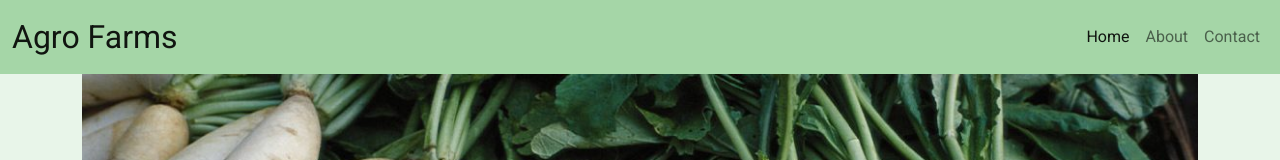
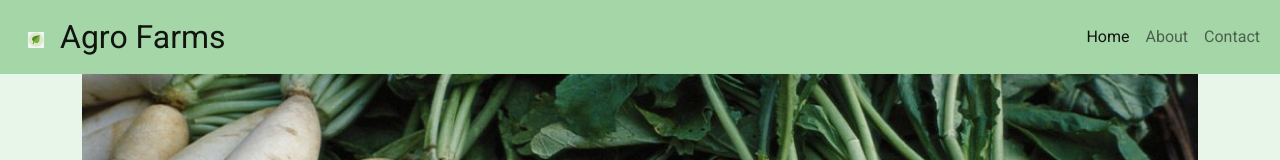
Before and after one commit to banurekhaMohan279/agro-Farms, a React (Create React App) app: page / in a window 1280 px wide. Shown: the top 160 px of the page. Built offline with nearby package versions, Linux system fonts and the light colour scheme.

Commit message:
Add header icon and update styles

```diff
--- a/src/App.scss
+++ b/src/App.scss
@@ -27,6 +27,14 @@ header {
 		font-size: 2rem;
 	}
 }
+
+.navbar-brand{
+  img{
+    width: 1rem;
+    height: 1rem;
+    margin: 0 1rem 0 1rem;
+  }
+}
 main {
 	background: $primary-color;
 }
--- a/src/Header.js
+++ b/src/Header.js
@@ -1,8 +1,11 @@
+import icon from './img/icon.png';
 
 export default function Header(){
   return(<nav className="navbar navbar-expand-lg navbar-light">
     <div className="container-fluid">
-      <a className="navbar-brand" href="#">Agro Farms</a>
+      <a className="navbar-brand" href="#">
+        <img src = {icon} alt = "icon"/>Agro Farms
+      </a>
       <button className="navbar-toggler" type="button" data-bs-toggle="collapse" data-bs-target="#navbarNavAltMarkup" aria-controls="navbarNavAltMarkup" aria-expanded="false" aria-label="Toggle navigation">
         <span className="navbar-toggler-icon"></span>
       </button>
```
Also changed, not shown: src/img/icon.png (added).
